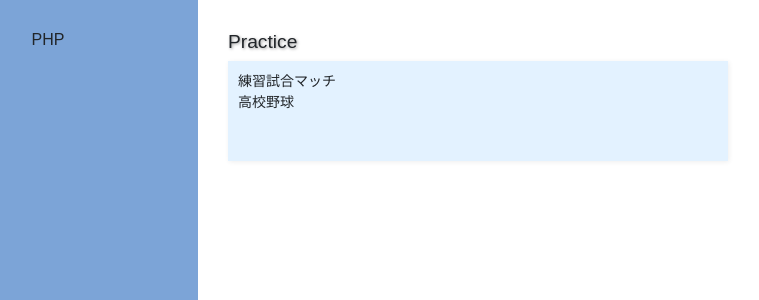
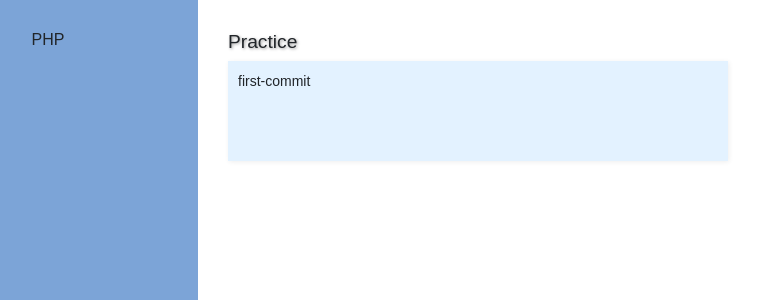
Before and after one commit to 0925Daiki/PHP_studying, a PHP site: page /sample02.php in a window 1280 px wide. Shown: the top 300 px of the page, without its empty margins (102-861 px from the left). Run offline with PHP 8.4, Linux system fonts and the light colour scheme.

Commit message:
first commit

```diff
--- a/sample02.php
+++ b/sample02.php
@@ -19,7 +19,7 @@
 <h2>Practice</h2>
 <pre>
 <?php
-print("練習試合マッチ\n高校野球");
+print("first-commit");
 ?>
 </pre>
 </main>
```
